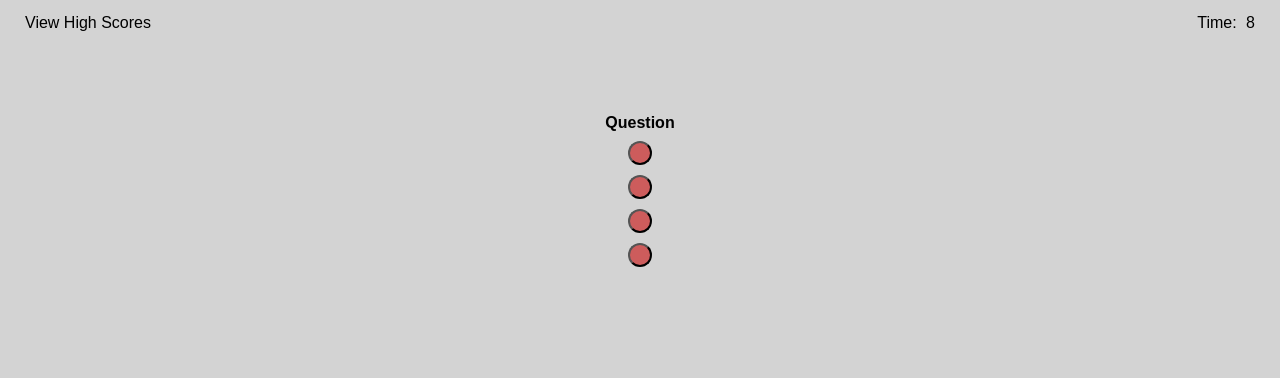
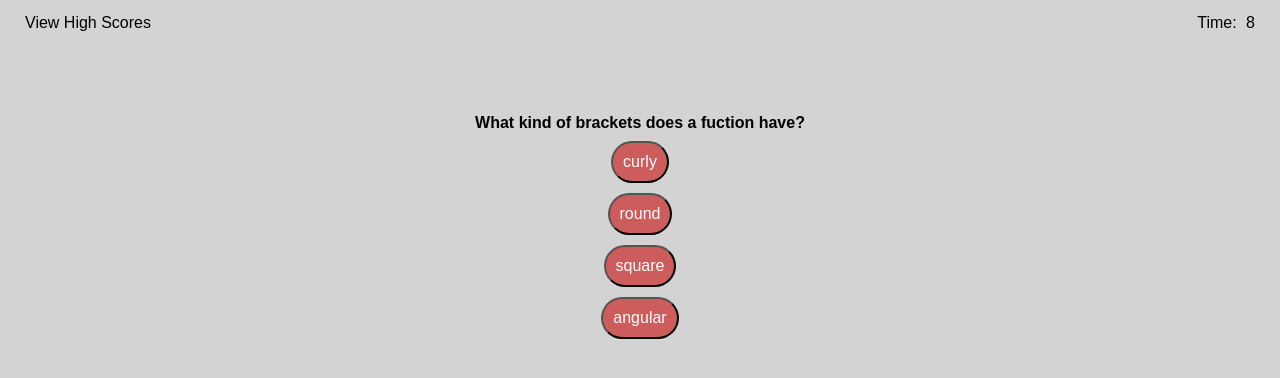
Before and after one commit to hbarry89/Code-Quiz, a plain HTML site: page index.html in a window 1280 px wide. Both pictures are taken after a click on the button "Start Quiz". Drawn offline with Linux system fonts and the light colour scheme.

Commit message:
add question 1 with text content

```diff
--- a/assets/js/script.js
+++ b/assets/js/script.js
@@ -56,7 +56,7 @@ var secondsLeft = 10;
 var timerEl = document.querySelector(".timer");
 var secondRemaining = "";
 
-// Declared Variables
+// Start Button Variable
 var startQuizBtn = document.querySelector("#strtq");
 
 // Variables for Intro Page | Questions Page | End Page
@@ -64,9 +64,18 @@ var introPage = document.querySelector("#intro-card");
 var questionsPage = document.querySelector("#questions-card");
 var endPage = document.querySelector("#end-card");
 
+// Show only Intro Page when the webpage loads
 introPage.style.display = "block"
 questionsPage.style.display = "none"
 endPage.style.display = "none"
+
+// Question 1 and Choices Variables
+var question1 = document.querySelector("#question1");
+
+var choice1 = document.querySelector("#btn1");
+var choice2 = document.querySelector("#btn2");
+var choice3 = document.querySelector("#btn3");
+var choice4 = document.querySelector("#btn4");
 
 startQuizBtn.addEventListener("click", function() {
     setTime();
@@ -106,6 +115,12 @@ function startQuiz() {
 }
 
 function getQuestion() {
+    question1.textContent = "What kind of brackets does a fuction have?";
+
+    choice1.textContent = "curly";
+    choice2.textContent = "round";
+    choice3.textContent = "square";
+    choice4.textContent = "angular";
     //change content of the page
     //getElementbyId, change textContent
     //loop over choices create a button for each choice
--- a/index.html
+++ b/index.html
@@ -24,12 +24,12 @@
         </article>
 
         <article id="questions-card">
-            <h2>Question</h2>
+            <h2 id="question1">Question</h2>
             <div id="buttons-container">
-            <button id="btn1" value=""></button> <br>
-            <button id="btn2" value=""></button> <br>
-            <button id="btn3" value=""></button> <br>
-            <button id="btn4" value=""></button>
+            <button id="btn1" value="">Choice 1</button> <br>
+            <button id="btn2" value="">Choice 2</button> <br>
+            <button id="btn3" value="">Choice 3</button> <br>
+            <button id="btn4" value="">Choice 4</button>
             </div>
         </article>
 
```
